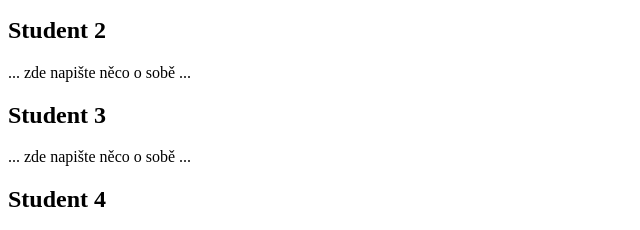
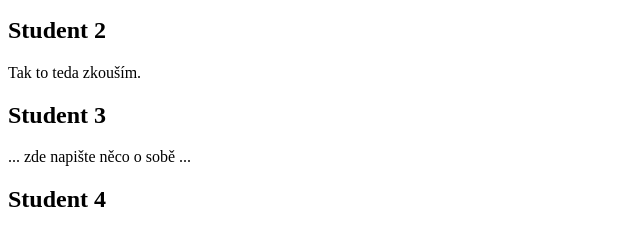
Before and after one commit to MFarka7/ReStarterky, a plain HTML site: page index.html in a window 1280 px wide. Shown: the part 148-378 px from the top of the page, 0-640 px from the left. Drawn offline with Linux system fonts and the light colour scheme.

Commit message:
Prvni zkouska

```diff
--- a/index.html
+++ b/index.html
@@ -18,7 +18,7 @@
 
     <section id="AnnaK">
         <h2>Student 2</h2>
-        <p>... zde napište něco o sobě ...</p>
+        <p>Tak to teda zkouším.</p>
     </section>
 
     <section id="KaterinaCh">
```
